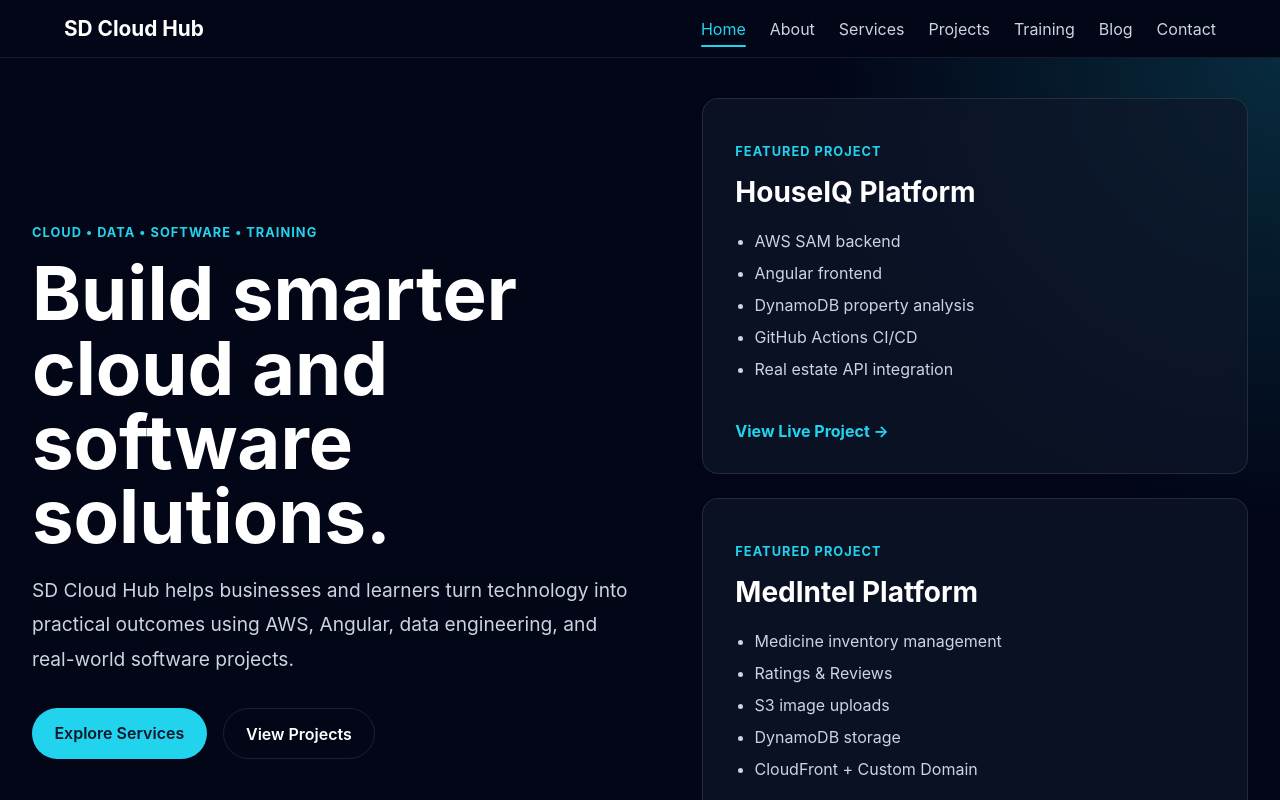
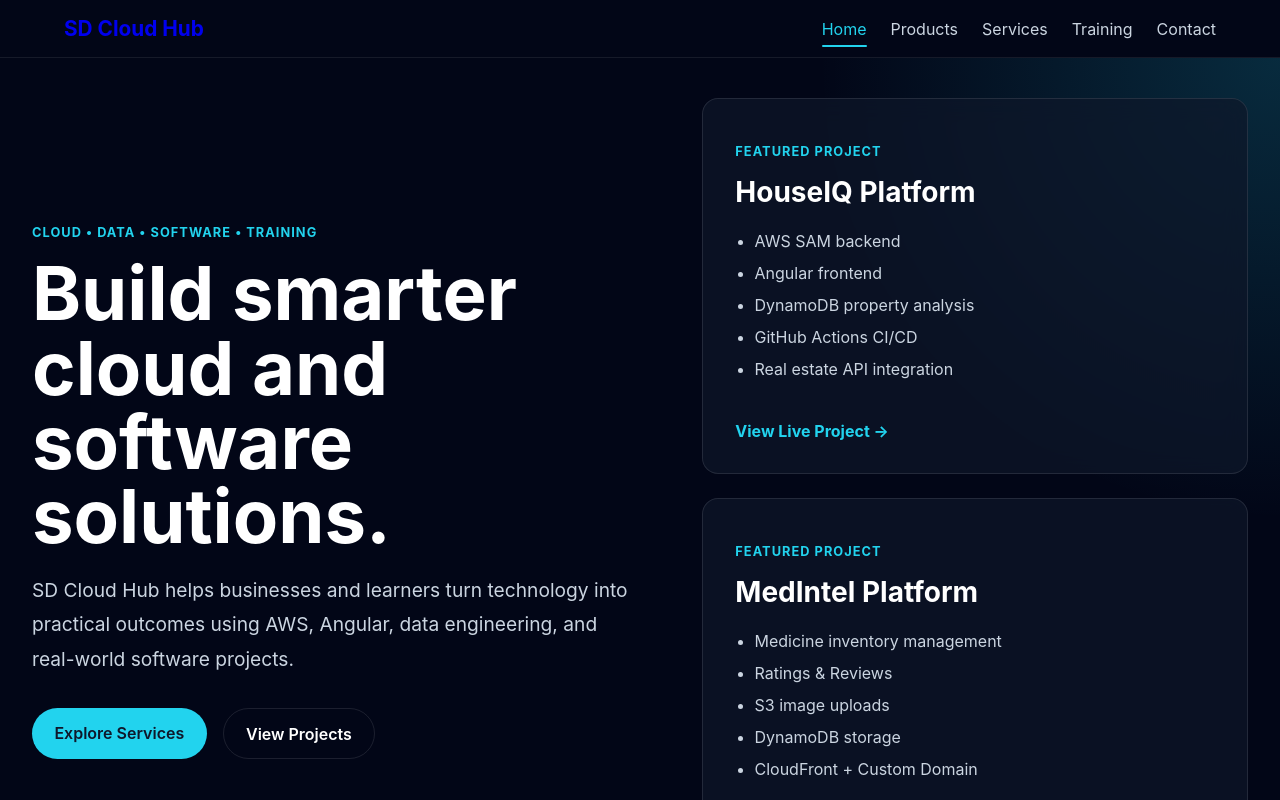
Before and after one commit to samueldesalegn/sdcloudhub, an Angular app in the folder sdcloudhub-frontend/: page / in a window 1280 px wide. Shown: the top 800 px of the page. Built offline with nearby package versions, Linux system fonts and the light colour scheme.

Commit message:
Update website navigation and products page

```diff
--- a/sdcloudhub-frontend/src/app/layout/header/header.html
+++ b/sdcloudhub-frontend/src/app/layout/header/header.html
@@ -1,6 +1,6 @@
 <header class="site-header">
   <div class="logo">
-    SD Cloud Hub
+    <a routerLink="/">SD Cloud Hub</a>
   </div>
 
   <nav class="nav-links">
@@ -8,50 +8,31 @@
     <a
       routerLink="/"
       routerLinkActive="active-link"
-      [routerLinkActiveOptions]="{ exact: true }"
-    >
+      [routerLinkActiveOptions]="{ exact: true }">
       Home
     </a>
 
     <a
-      routerLink="/about"
-      routerLinkActive="active-link"
-    >
-      About
+      routerLink="/products"
+      routerLinkActive="active-link">
+      Products
     </a>
 
     <a
       routerLink="/services"
-      routerLinkActive="active-link"
-    >
+      routerLinkActive="active-link">
       Services
     </a>
 
     <a
-      routerLink="/projects"
-      routerLinkActive="active-link"
-    >
-      Projects
-    </a>
-
-    <a
       routerLink="/training"
-      routerLinkActive="active-link"
-    >
+      routerLinkActive="active-link">
       Training
     </a>
 
     <a
-      routerLink="/blog"
-      routerLinkActive="active-link"
-    >
-      Blog
-    </a>
-
-    <a
       routerLink="/contact"
-      routerLinkActive="active-link"
-    >
+      routerLinkActive="active-link">
       Contact
     </a>
 
```
